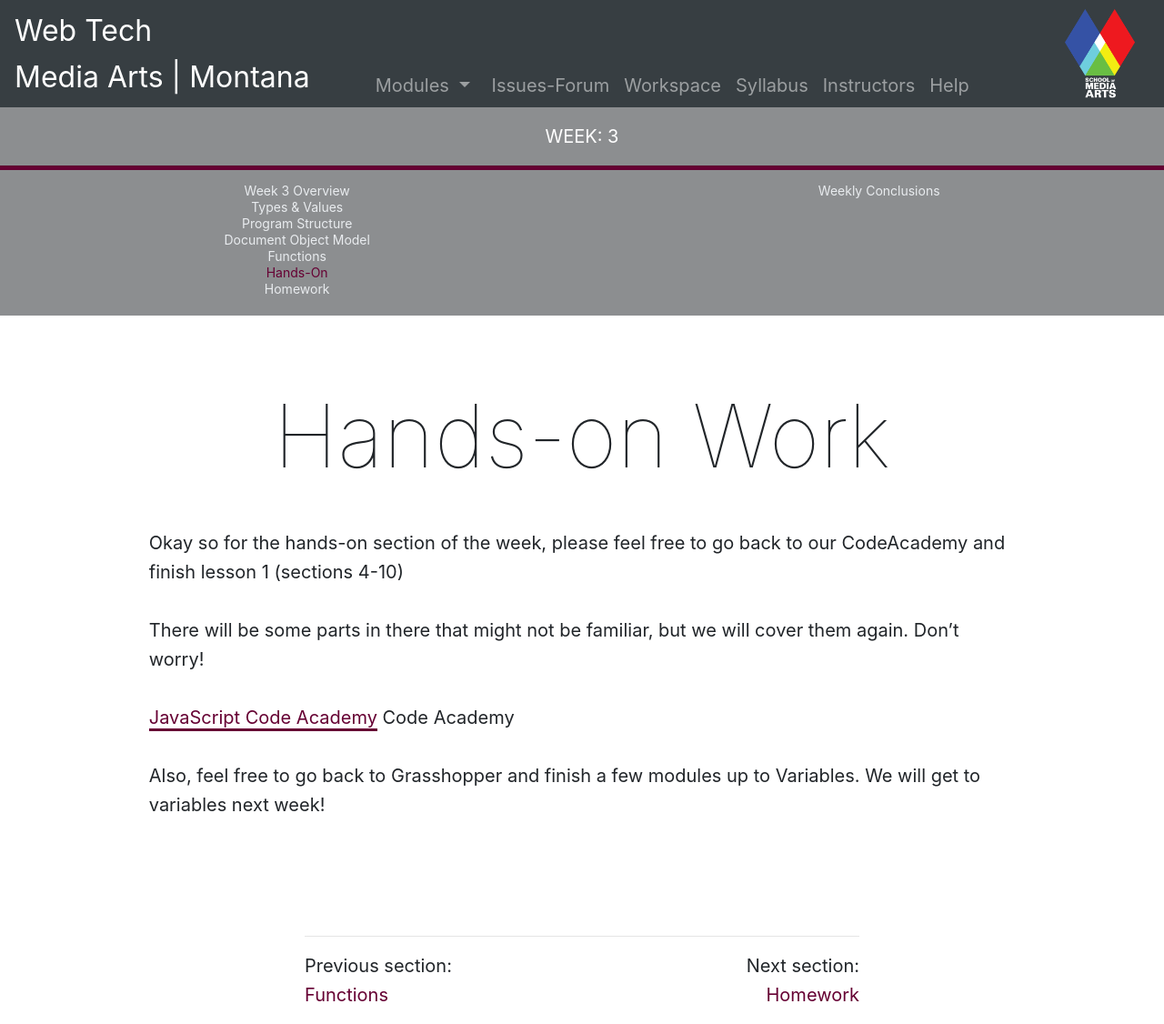
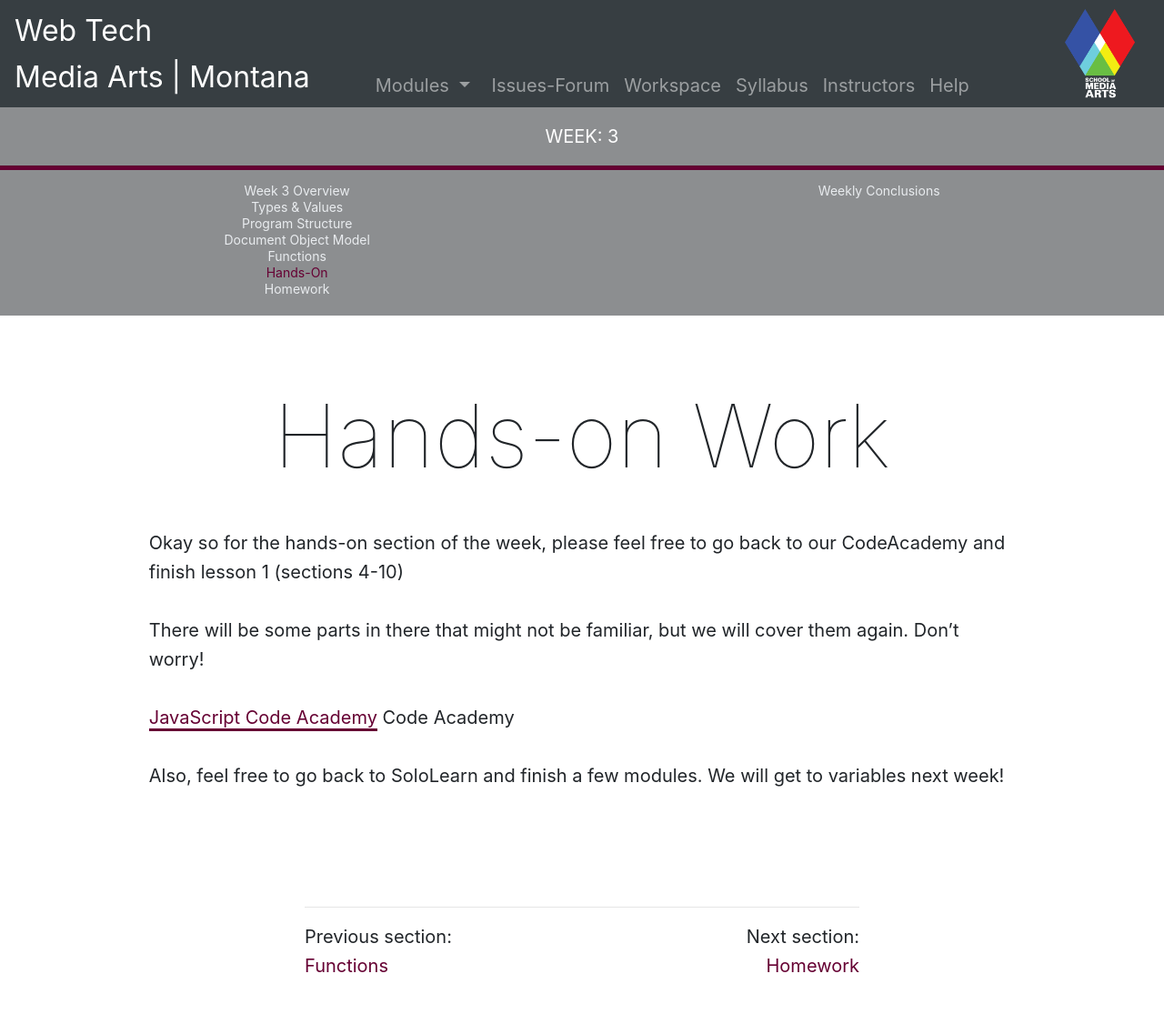
Before and after one commit to Montana-Media-Arts/441-web-tech-Spring2024-course, a Jekyll site: the page built from modules/week-3/_posts/2001-05-04-handson.md, in a window 1280 px wide. Shown: the whole page at 91% size. Built offline with Jekyll 4.4.1, drawn with Linux system fonts in a browser that asks for light colours; nearby versions of some CDN libraries; a script that is not in the unit is left out; comment, search, counter and statistics services are not loaded; after the commit the page ends 1094 px from its top, so only the background shows below that.

Commit message:
Update 2001-05-04-handson.md

```diff
--- a/modules/week-3/_posts/2001-05-04-handson.md
+++ b/modules/week-3/_posts/2001-05-04-handson.md
@@ -12,4 +12,4 @@ There will be some parts in there that might not be familiar, but we will cover
 
 [JavaScript Code Academy](https://www.codecademy.com/courses/introduction-to-javascript/lessons/introduction-to-javascript/exercises/intro?action=resume_content_item) Code Academy
 
-Also, feel free to go back to Grasshopper and finish a few modules up to Variables.  We will get to variables next week!
+Also, feel free to go back to SoloLearn and finish a few modules.  We will get to variables next week!
```
